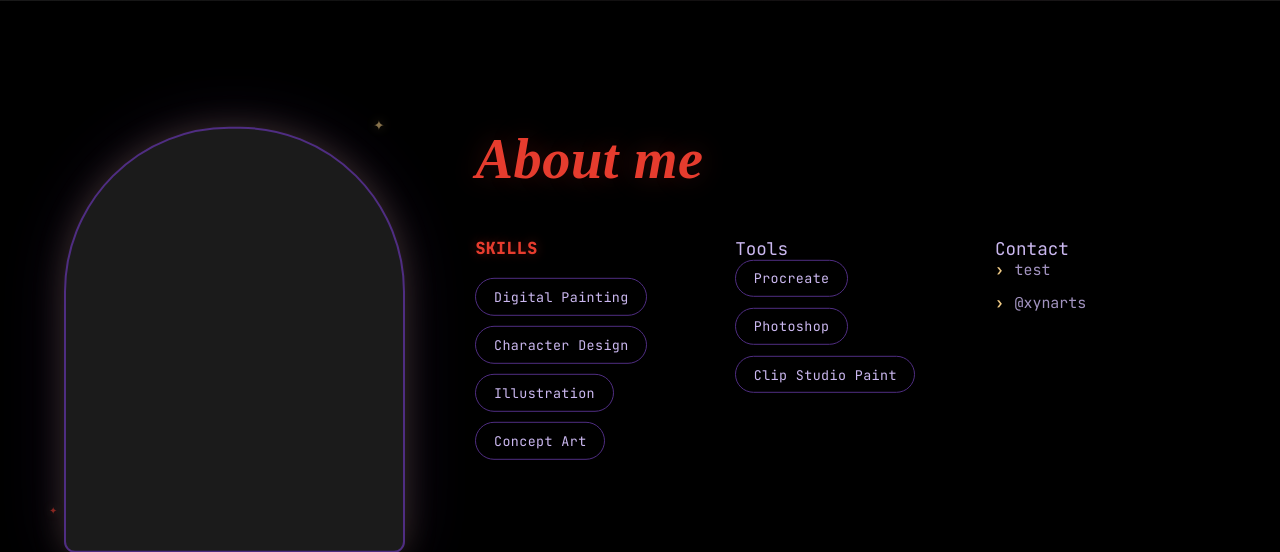
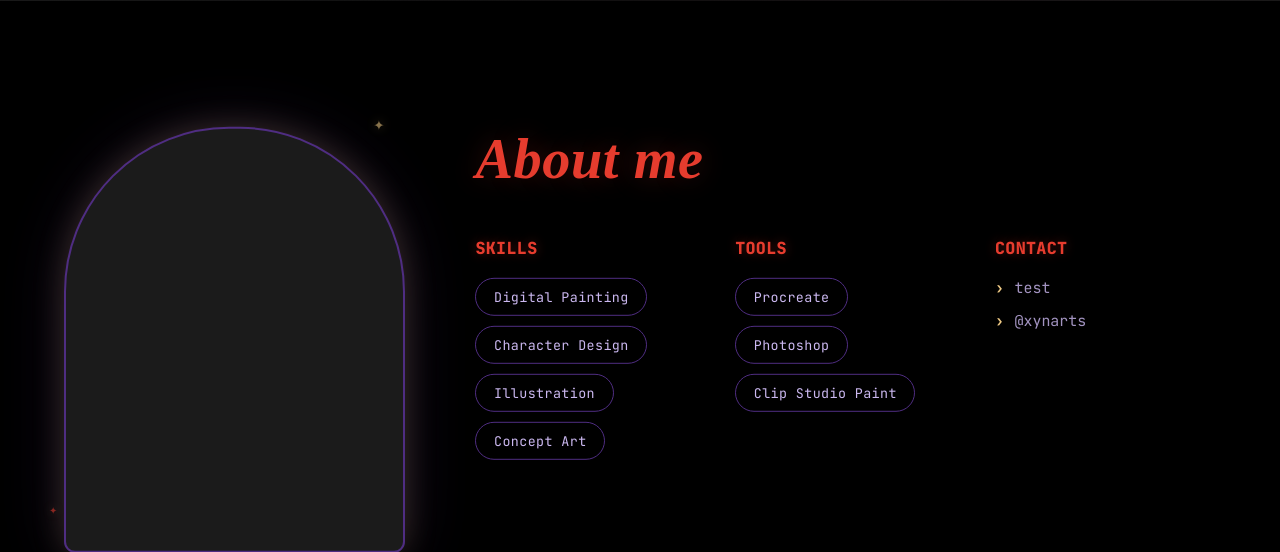
Before and after one commit to Hiba-Malkan/xynarts, a Django app: page / in a window 1280 px wide. Shown: the part 799-1351 px from the top of the page. Run offline with Django 5.2, Linux system fonts and the light colour scheme; data that the repository does not hold is empty.

Commit message:
bug fixes

```diff
--- a/templates/index.html
+++ b/templates/index.html
@@ -66,7 +66,7 @@
                     </div>
                 </div>
                 <div class="info-col">
-                    <div class="about-section-wrapper">Tools</div>
+                    <div class="about-subheading">Tools</div>
                     <div class="badge-row">
                         <div class="badge">Procreate</div>
                         <div class="badge">Photoshop</div>
@@ -74,7 +74,7 @@
                     </div>
                 </div>
                 <div class="info-col">
-                    <div class="about-section-wrapper">Contact</div>
+                    <div class="about-subheading">Contact</div>
                     <div class="contact-wrapper">
                         <div class="contact">test</div>
                         <div class="contact">@xynarts</div>
```
